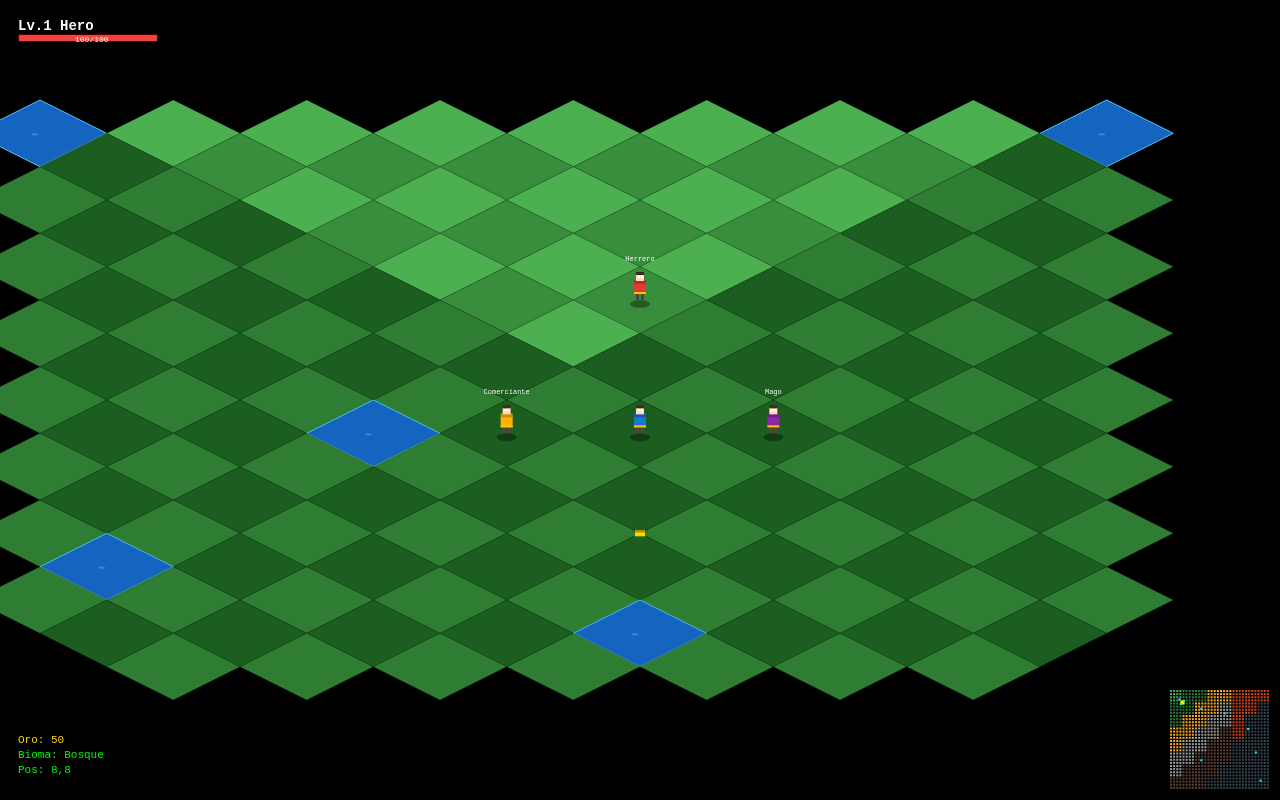
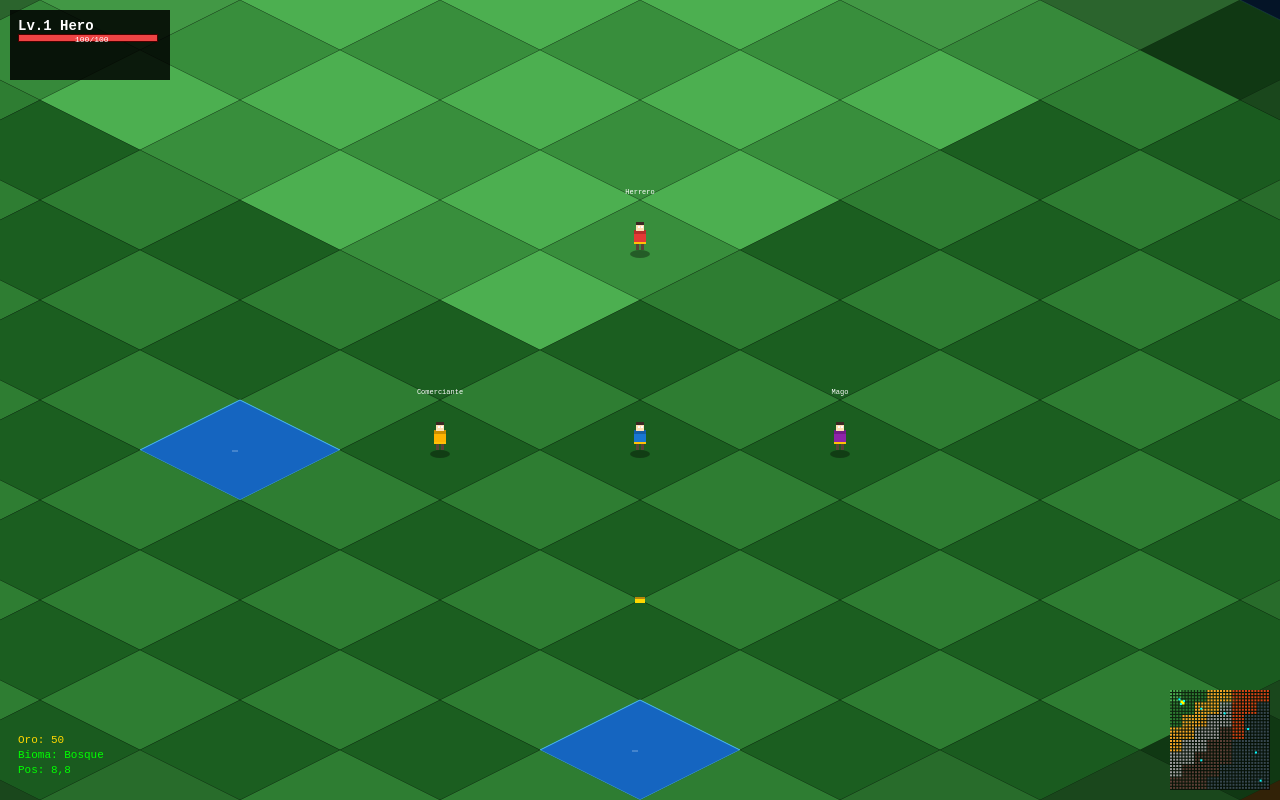
Before and after one commit to ConocimientoGlobal/Conocimiento-Global, a plain HTML site: page index.html in a window 1280 px wide. Drawn offline with Linux system fonts and the light colour scheme.

Commit message:
Tiles /4 + fog circular con bordes suaves y oscurecimiento gradual

```diff
--- a/dev/config.js
+++ b/dev/config.js
@@ -17,7 +17,7 @@
   W = c.width = window.innerWidth;
   H = c.height = window.innerHeight;
   // Tiles grandes
-  const TILE = Math.min(W, H) / 6;
+  const TILE = Math.min(W, H) / 4;
   TW = TILE;
   TH = TILE / 2;
 }
--- a/index.html
+++ b/index.html
@@ -33,7 +33,7 @@
   W = c.width = window.innerWidth;
   H = c.height = window.innerHeight;
   // Tiles grandes
-  const TILE = Math.min(W, H) / 6;
+  const TILE = Math.min(W, H) / 4;
   TW = TILE;
   TH = TILE / 2;
 }
@@ -160,11 +160,6 @@
   };
 }
 
-// Distancia Manhattan para el campo de visión
-function distanciaVision(x1, y1, x2, y2) {
-  return Math.abs(x1 - x2) + Math.abs(y1 - y2);
-}
-
 function drawDiamond(sx, sy, w, h, fill, stroke) {
   ctx.beginPath();
   ctx.moveTo(sx, sy);
@@ -207,27 +202,41 @@
   const cam = getCamera();
   const camCell = screenToCell(W/2, H/2);
 
-  // Limpiar con negro
+  // Fondo negro
   ctx.fillStyle = '#000';
   ctx.fillRect(0, 0, W, H);
 
   const pgx = Math.floor(pl.gx);
   const pgy = Math.floor(pl.gy);
 
-  for (let y = Math.max(0, camCell.y - VISION_RADIO); y < Math.min(WORLD_H, camCell.y + VISION_RADIO); y++) {
-    for (let x = Math.max(0, camCell.x - VISION_RADIO); x < Math.min(WORLD_W, camCell.x + VISION_RADIO); x++) {
+  // Renderizar tiles con fog of war circular y oscurecimiento gradual
+  for (let y = 0; y < WORLD_H; y++) {
+    for (let x = 0; x < WORLD_W; x++) {
       const s = iso(x, y);
       const sx = s.x + cam.x - TW/2;
       const sy = s.y + cam.y - TH/2;
       if (sx < -TW || sx > W + TW || sy < -TH || sy > H + TH) continue;
 
-      // Fog of war: solo renderizar si está dentro del campo de visión
-      const dist = distanciaVision(x, y, pgx, pgy);
-      if (dist > VISION_RADIO) continue;
+      // Distancia euclidiana para bordes redondeados
+      const dx = x - pgx;
+      const dy = y - pgy;
+      const dist = Math.sqrt(dx*dx + dy*dy);
+
+      // Fuera del campo de visión = invisible
+      if (dist > VISION_RADIO + 0.5) continue;
 
       const bioma = BIOMAS[getBioma(x, y)];
       const tile = world[y][x];
       const inPath = pl.path.find(p => p.x === x && p.y === y);
+
+      // Calcular opacidad según distancia (1.0 en centro → 0.0 en borde)
+      let alpha = 1.0;
+      if (dist > VISION_RADIO - 2) {
+        // Zona de transición: de 1.0 a 0.0 en las últimas 2 tiles
+        alpha = Math.max(0, 1.0 - ((dist - (VISION_RADIO - 2)) / 2.5));
+      }
+
+      ctx.globalAlpha = alpha;
 
       if (tile === 1) {
         drawDiamond(sx, sy, TW, TH, '#1565c0', '#4fc3f7');
@@ -249,13 +258,19 @@
       if (inPath) {
         drawDiamond(sx, sy, TW, TH, 'rgba(200,200,80,0.18)', null);
       }
+
+      ctx.globalAlpha = 1.0;
     }
   }
 
   // Cofres (solo si están en visión)
   for (const co of cofres) {
     if (co.abierto) continue;
-    if (distanciaVision(co.x, co.y, pgx, pgy) > VISION_RADIO) continue;
+    const dx = co.x - pgx;
+    const dy = co.y - pgy;
+    const dist = Math.sqrt(dx*dx + dy*dy);
+    if (dist > VISION_RADIO) continue;
+
     const s = iso(co.x, co.y);
     const sx = s.x + cam.x;
     const sy = s.y + cam.y;
@@ -268,7 +283,11 @@
 
   // NPCs (solo si están en visión)
   for (const n of npcs) {
-    if (distanciaVision(n.x, n.y, pgx, pgy) > VISION_RADIO) continue;
+    const dx = n.x - pgx;
+    const dy = n.y - pgy;
+    const dist = Math.sqrt(dx*dx + dy*dy);
+    if (dist > VISION_RADIO) continue;
+
     const s = iso(n.x, n.y);
     const sx = s.x + cam.x;
     const sy = s.y + cam.y;
```
Also changed, not shown: dev/render.js (+32 -13 lines).
